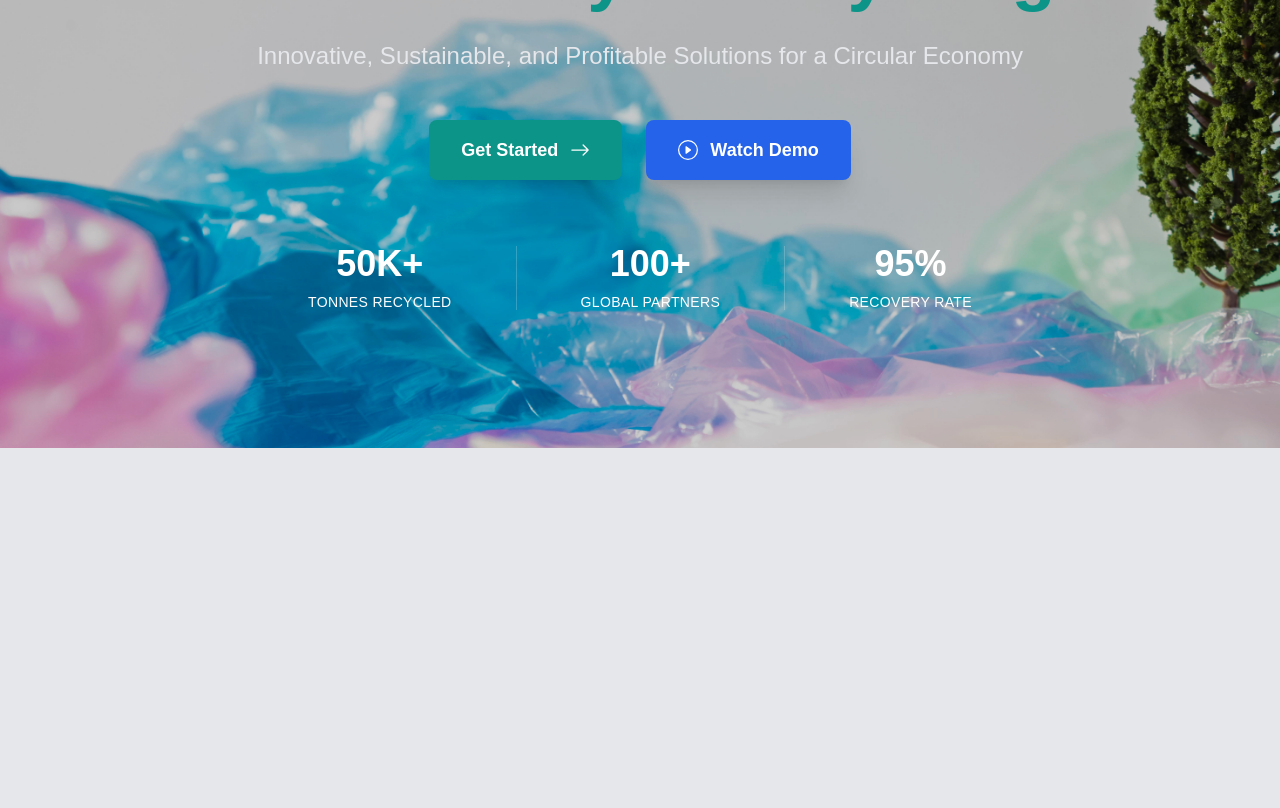
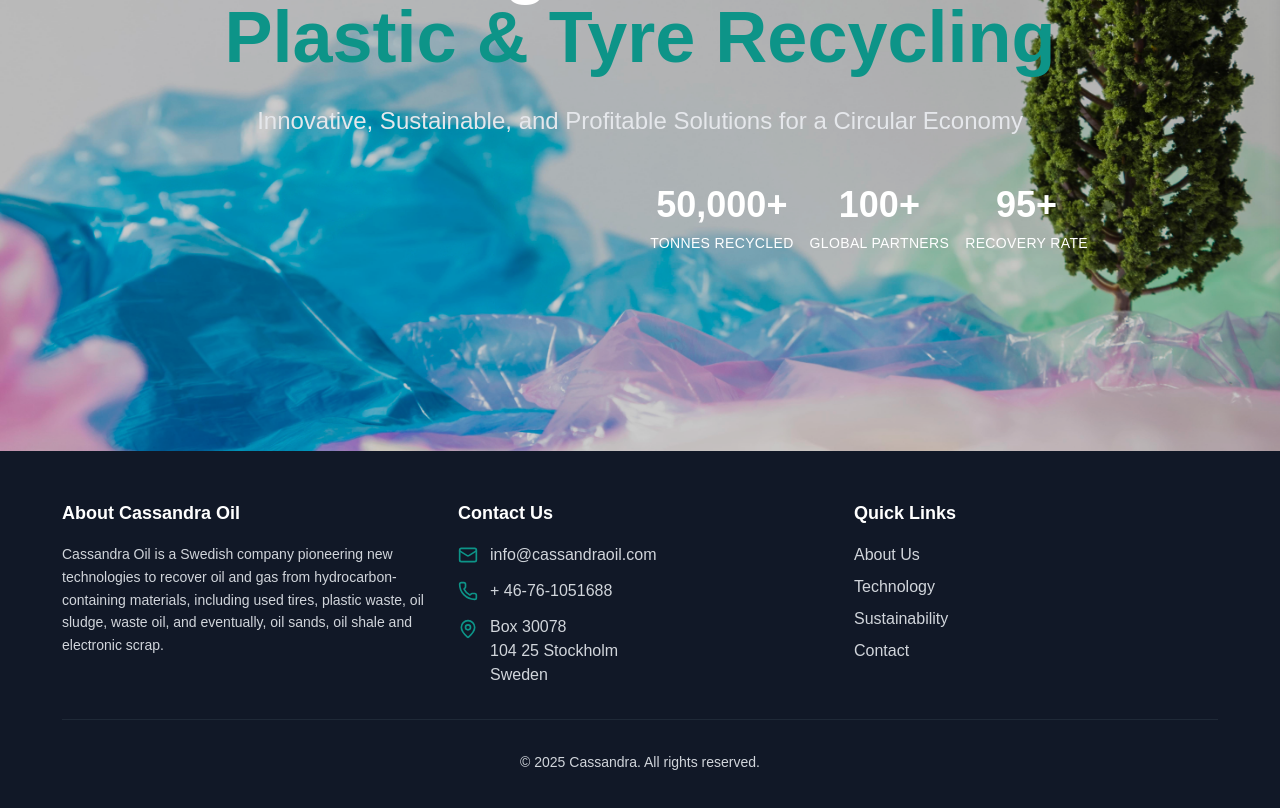
Before and after one commit to sup25/cass, a Next.js app: page /home in a window 1280 px wide. Shown: the part 440-1248 px from the top of the page. Before the commit the page ends 888 px from the top, so only its background shows below. Built offline with nearby package versions, Linux system fonts and the light colour scheme.

Commit message:
feat:feature about and footer

```diff
--- /dev/null
+++ b/app/(modules)/home/about/index.tsx
@@ -0,0 +1,104 @@
+import React from "react";
+import { Recycle, Leaf, Factory, BarChart } from "lucide-react";
+
+const AboutUs = () => {
+  const stats = [
+    { value: "400M", label: "Tons of plastic waste generated yearly" },
+    { value: "1B", label: "End-of-life tires annually" },
+    { value: "80%", label: "Reduction in carbon emissions" },
+    { value: "80%", label: "Recycling efficiency" },
+  ];
+
+  const features = [
+    {
+      icon: <Recycle className="w-12 h-12 mb-4 text-teal-600" />,
+      title: "Circular Economy",
+      description:
+        "Our patent-protected technology breaks down hydrocarbon-based waste into olefin components, creating new products like plastics, tires, and fuel.",
+    },
+    {
+      icon: <Leaf className="w-12 h-12 mb-4 text-teal-600" />,
+      title: "Environmental Impact",
+      description:
+        "By transforming waste into valuable resources, we eliminate the need for crude oil in plastic production and significantly reduce carbon emissions.",
+    },
+    {
+      icon: <Factory className="w-12 h-12 mb-4 text-teal-600" />,
+      title: "Versatile Technology",
+      description:
+        "One machine handles multiple waste streams including tires, plastics, and oil-contaminated soil, offering an adaptable solution for various industries.",
+    },
+    {
+      icon: <BarChart className="w-12 h-12 mb-4 text-teal-600" />,
+      title: "Certified Impact",
+      description:
+        "Our process is certified for carbon credits, achieving a minimum 80% reduction in carbon emissions during the creation of new hydrocarbon-based products.",
+    },
+  ];
+
+  return (
+    <div className="min-h-screen bg-gray-50 ">
+      {/* Hero Section */}
+      <div className="bg-white">
+        <div className="max-w-7xl mx-auto py-16 px-4 sm:px-6 lg:px-8">
+          <div className="text-center">
+            <h1 className="text-4xl font-bold text-gray-900 sm:text-5xl">
+              Revolutionizing Waste Management
+            </h1>
+            <p className="mt-4 text-xl text-gray-600 max-w-2xl mx-auto">
+              Transforming environmental challenges into sustainable solutions
+              through innovative technology and circular economy principles.
+            </p>
+          </div>
+        </div>
+      </div>
+
+      {/* Stats Section */}
+      <div className="max-w-7xl mx-auto py-12 px-4 sm:px-6 lg:px-8">
+        <div className="grid grid-cols-1 gap-6 sm:grid-cols-2 lg:grid-cols-4">
+          {stats.map((stat, index) => (
+            <div
+              key={index}
+              className="bg-white rounded-lg shadow-sm p-6 text-center"
+            >
+              <div className="text-3xl font-bold text-teal-600">
+                {stat.value}
+              </div>
+              <div className="mt-2 text-sm text-gray-600">{stat.label}</div>
+            </div>
+          ))}
+        </div>
+      </div>
+
+      {/* Features Section */}
+      <div className="max-w-7xl mx-auto py-12 px-4 sm:px-6 lg:px-8">
+        <div className="grid grid-cols-1 gap-8 md:grid-cols-2 lg:grid-cols-4">
+          {features.map((feature, index) => (
+            <div key={index} className="text-center">
+              <div className="flex justify-center">{feature.icon}</div>
+              <h3 className="mt-2 text-xl font-semibold text-gray-900">
+                {feature.title}
+              </h3>
+              <p className="mt-4 text-gray-600">{feature.description}</p>
+            </div>
+          ))}
+        </div>
+      </div>
+
+      {/* Mission Statement */}
+      <div className="bg-teal-600 text-white">
+        <div className="max-w-7xl mx-auto py-12 px-4 sm:px-6 lg:px-8 text-center">
+          <h2 className="text-3xl font-bold mb-4">Our Mission</h2>
+          <p className="text-lg max-w-3xl mx-auto">
+            At Cassandra, we're committed to creating a sustainable future by
+            transforming waste into valuable resources. Our innovative
+            technology not only addresses the global waste crisis but also
+            significantly reduces carbon emissions in the process.
+          </p>
+        </div>
+      </div>
+    </div>
+  );
+};
+
+export default AboutUs;
--- /dev/null
+++ b/app/(modules)/home/components/statItem.tsx
@@ -0,0 +1,19 @@
+"use client";
+import React from "react";
+import CountUp from "react-countup";
+
+interface IStatItemProps {
+  value: number;
+  label: string;
+}
+
+const StatItem: React.FC<IStatItemProps> = ({ value, label }) => (
+  <div className="text-white text-center">
+    <div className="text-4xl font-bold mb-2">
+      <CountUp start={0} end={value} duration={2} separator="," />+
+    </div>
+    <div className="text-sm font-medium uppercase tracking-wide">{label}</div>
+  </div>
+);
+
+export default StatItem;
--- a/app/(modules)/home/page.tsx
+++ b/app/(modules)/home/page.tsx
@@ -1,5 +1,6 @@
 import React from "react";
-import { BsArrowRight, BsPlayCircle } from "react-icons/bs";
+import CountUp from "react-countup";
+import StatItem from "./components/statItem";
 
 interface ButtonProps extends React.ButtonHTMLAttributes<HTMLButtonElement> {
   className?: string;
@@ -24,18 +25,11 @@ const Button: React.FC<ButtonProps> = ({
   </button>
 );
 
-const StatItem: React.FC<IStatItemProps> = ({ value, label }) => (
-  <div className="text-white text-center">
-    <div className="text-4xl font-bold mb-2">{value}</div>
-    <div className="text-sm font-medium uppercase tracking-wide">{label}</div>
-  </div>
-);
-
 const HomePage: React.FC = () => {
   return (
     <div className="section relative min-h-screen">
       <div className="container">
-        <div className="absolute inset-0 bg-[url('/landing.jpg')] bg-cover md:bgfix  bg-scroll bg-no-repeat ">
+        <div className="absolute inset-0 bg-[url('/landing.jpg')] bg-cover md:bgfix bg-right md:bg-top  bg-scroll bg-no-repeat ">
           <div className="absolute inset-0 bg-black/20" />
         </div>
 
@@ -61,24 +55,10 @@ const HomePage: React.FC = () => {
                   Circular Economy
                 </p>
 
-                <div className="flex flex-col sm:flex-row gap-6 justify-center items-center mb-16">
-                  <Button className="group w-full sm:w-auto px-8 py-4 text-lg font-semibold text-white bg-teal-600 hover:bg-teal-500 shadow-xl hover:-translate-y-1">
-                    Get Started
-                    <BsArrowRight className="ml-3 h-5 w-5 group-hover:translate-x-1 transition-transform" />
-                  </Button>
-
-                  <Button className="w-full sm:w-auto px-8 py-4 text-lg font-semibold text-white bg-blue-600 hover:bg-blue-500 shadow-xl hover:-translate-y-1">
-                    <BsPlayCircle className="mr-3 h-5 w-5" />
-                    Watch Demo
-                  </Button>
-                </div>
-
-                <div className="flex flex-col sm:flex-row items-center justify-center gap-12 sm:gap-16">
-                  <StatItem value="50K+" label="Tonnes Recycled" />
-                  <div className="hidden sm:block h-16 w-px bg-white/20" />
-                  <StatItem value="100+" label="Global Partners" />
-                  <div className="hidden sm:block h-16 w-px bg-white/20" />
-                  <StatItem value="95%" label="Recovery Rate" />
+                <div className="flex md:flex-row flex-col items-end justify-end gap-4 ">
+                  <StatItem value={50000} label="Tonnes Recycled" />
+                  <StatItem value={100} label="Global Partners" />
+                  <StatItem value={95} label="Recovery Rate" />
                 </div>
               </div>
             </div>
--- /dev/null
+++ b/app/components/footer/index.tsx
@@ -0,0 +1,108 @@
+"use client";
+import React from "react";
+import { Mail, Phone, MapPin, Globe } from "lucide-react";
+
+const Footer = () => {
+  const currentYear = new Date().getFullYear();
+
+  return (
+    <footer className="section bg-gray-900 text-gray-300">
+      <div className="container mx-auto px-4 sm:px-6 lg:px-8 py-12">
+        <div className="grid grid-cols-1 md:grid-cols-3 gap-8">
+          {/* Company Info */}
+          <div>
+            <h3 className="text-white text-lg font-semibold mb-4">
+              About Cassandra Oil
+            </h3>
+            <p className="text-sm leading-relaxed">
+              Cassandra Oil is a Swedish company pioneering new technologies to
+              recover oil and gas from hydrocarbon-containing materials,
+              including used tires, plastic waste, oil sludge, waste oil, and
+              eventually, oil sands, oil shale and electronic scrap.
+            </p>
+          </div>
+
+          {/* Contact Information */}
+          <div>
+            <h3 className="text-white text-lg font-semibold mb-4">
+              Contact Us
+            </h3>
+            <ul className="space-y-3">
+              <li className="flex items-center">
+                <Mail className="w-5 h-5 mr-3 text-teal-600" />
+                <a
+                  href="mailto:info@cassandraoil.com"
+                  className="hover:text-teal-600 transition-colors"
+                >
+                  info@cassandraoil.com
+                </a>
+              </li>
+              <li className="flex items-center">
+                <Phone className="w-5 h-5 mr-3 text-teal-600" />
+                <a
+                  href="tel:+46761051688"
+                  className="hover:text-teal-600 transition-colors"
+                >
+                  + 46-76-1051688
+                </a>
+              </li>
+              <li className="flex items-start">
+                <MapPin className="w-5 h-5 mr-3 text-teal-600 mt-1" />
+                <address className="not-italic">
+                  Box 30078
+                  <br />
+                  104 25 Stockholm
+                  <br />
+                  Sweden
+                </address>
+              </li>
+            </ul>
+          </div>
+
+          {/* Quick Links */}
+          <div>
+            <h3 className="text-white text-lg font-semibold mb-4">
+              Quick Links
+            </h3>
+            <ul className="space-y-2">
+              <li>
+                <a href="#" className="hover:text-teal-600 transition-colors">
+                  About Us
+                </a>
+              </li>
+              <li>
+                <a href="#" className="hover:text-teal-600 transition-colors">
+                  Technology
+                </a>
+              </li>
+              <li>
+                <a href="#" className="hover:text-teal-600 transition-colors">
+                  Sustainability
+                </a>
+              </li>
+              <li>
+                <a
+                  href="/contact"
+                  className="hover:text-teal-600 transition-colors"
+                >
+                  Contact
+                </a>
+              </li>
+            </ul>
+          </div>
+        </div>
+
+        {/* Copyright */}
+        <div className="mt-8 pt-8 border-t border-gray-800">
+          <div className="flex justify-center">
+            <div className="text-sm">
+              © {currentYear} Cassandra. All rights reserved.
+            </div>
+          </div>
+        </div>
+      </div>
+    </footer>
+  );
+};
+
+export default Footer;
--- a/app/components/navbar/index.tsx
+++ b/app/components/navbar/index.tsx
@@ -16,7 +16,7 @@ const Navbar = () => {
           <Link href={"/"} className="flex items-center gap-4">
             <Image src="/logo.jpg" height={200} width={200} alt="logo" />
           </Link>
-          <div className="w-full justify-end  gap-6 items-center hidden lg:flex">
+          {/* <div className="w-full justify-end  gap-6 items-center hidden lg:flex">
             {NavLinks.map((navLink) => (
               <Link
                 href={navLink.href}
@@ -36,7 +36,7 @@ const Navbar = () => {
             >
               Contact Us
             </Button>
-          </div>
+          </div> */}
           <MobileMenu />
         </div>
       </div>
--- a/app/components/navbar/mobile/index.tsx
+++ b/app/components/navbar/mobile/index.tsx
@@ -16,7 +16,7 @@ const MobileMenu = () => {
   };
 
   return (
-    <div className="lg:hidden relative">
+    <div className=" relative">
       {!isOpen && (
         <button
           onClick={toggleMenu}
@@ -33,9 +33,9 @@ const MobileMenu = () => {
 
       {/* Sliding Menu Panel */}
       <div
-        className={`fixed top-0 left-0 right-0 h-screen bg-white shadow-lg transform transition-transform duration-300 ease-in-out z-40 ${
-          isOpen ? "translate-x-0" : "translate-x-full"
-        }`}
+        className={`fixed top-0 right-0 h-screen bg-white shadow-lg transform transition-transform duration-300 ease-in-out z-40
+    w-full md:w-1/4 ${isOpen ? "translate-x-0 " : "translate-x-full "}
+  `}
       >
         {/* Close Button */}
         <button
--- a/app/layout.tsx
+++ b/app/layout.tsx
@@ -2,6 +2,7 @@ import type { Metadata } from "next";
 import { Geist, Geist_Mono } from "next/font/google";
 import "./globals.css";
 import Navbar from "./components/navbar";
+import Footer from "./components/footer";
 
 const geistSans = Geist({
   variable: "--font-geist-sans",
@@ -30,6 +31,7 @@ export default function RootLayout({
       >
         <Navbar />
         {children}
+        <Footer />
       </body>
     </html>
   );
--- a/app/page.tsx
+++ b/app/page.tsx
@@ -1,3 +1,4 @@
+import About from "./(modules)/home/about";
 import KeyFacts from "./(modules)/home/keyFacts";
 import HomePage from "./(modules)/home/page";
 import Slider from "./(modules)/home/slider";
@@ -8,6 +9,7 @@ export default function Home() {
       <HomePage />
       <KeyFacts />
       <Slider />
+      <About />
     </div>
   );
 }
--- a/package.json
+++ b/package.json
@@ -9,8 +9,10 @@
     "lint": "next lint"
   },
   "dependencies": {
+    "lucide-react": "^0.475.0",
     "next": "15.1.7",
     "react": "^19.0.0",
+    "react-countup": "^6.5.3",
     "react-dom": "^19.0.0",
     "react-icons": "^5.4.0",
     "swiper": "^11.2.3",
```
Also changed, not shown: 1 other file (tests, documents, lock files or other folders).
